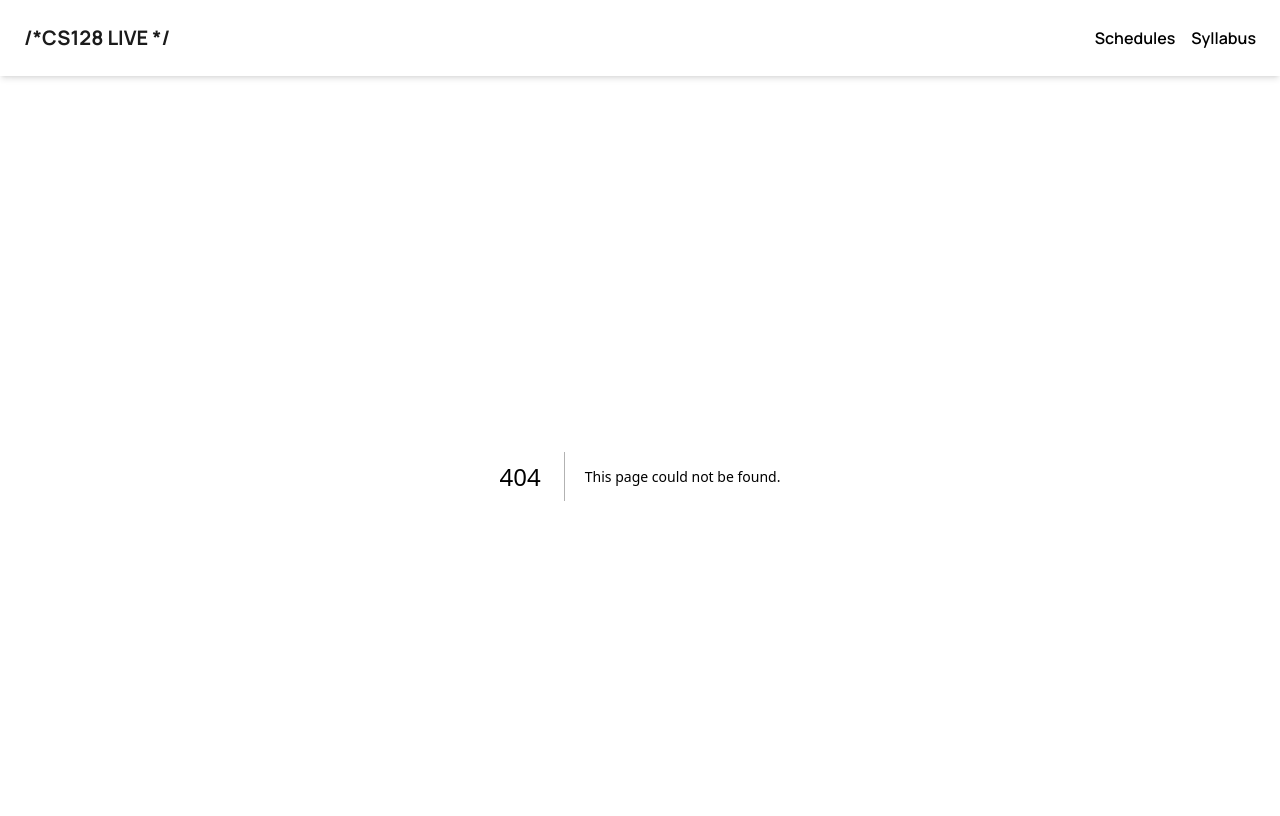
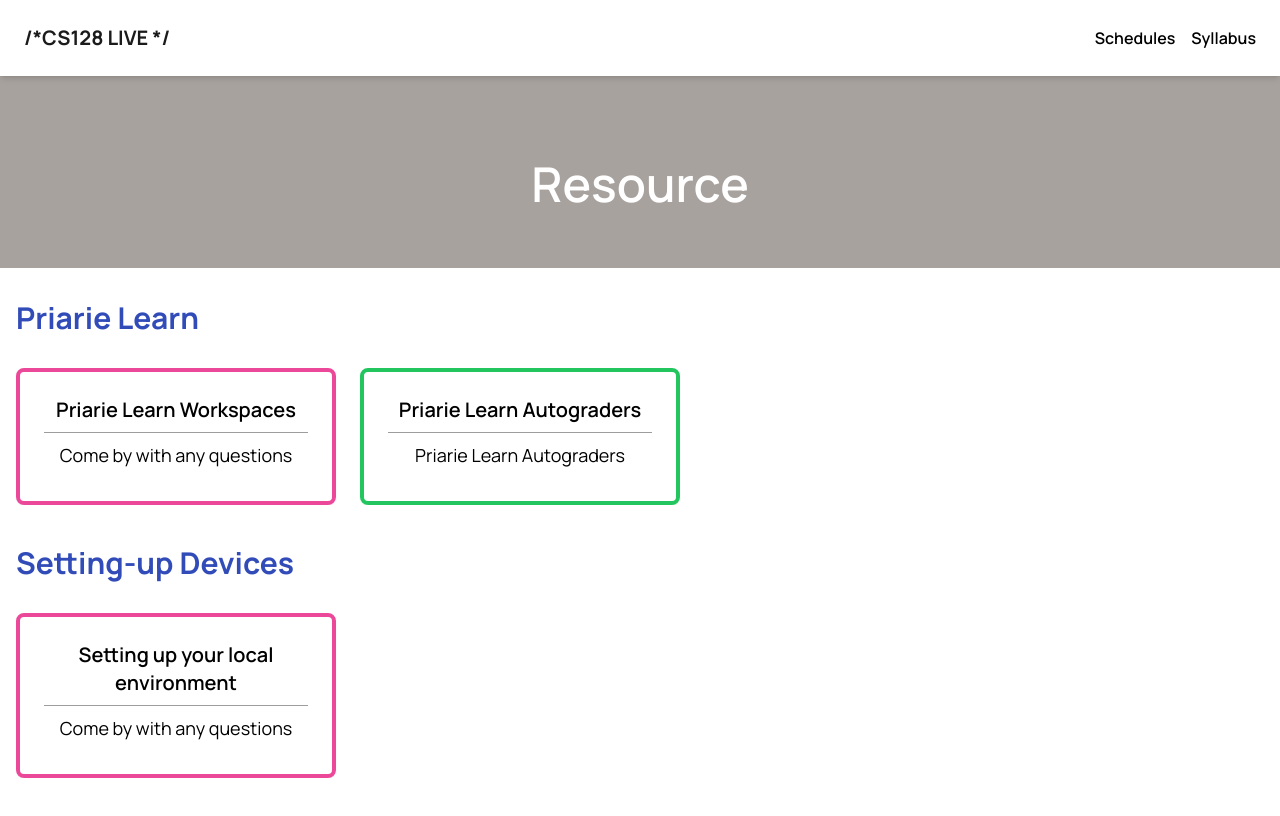
Before and after one commit to drschatz/cs-128-live-web, a Next.js app: page /resource in a window 1280 px wide. Before the commit this address had no page. Shown: the top 816 px of the page. Built offline with nearby package versions, Linux system fonts and the light colour scheme.

Commit message:
Resource page

```diff
--- /dev/null
+++ b/src/app/resource/page.js
@@ -0,0 +1,90 @@
+import Link from "next/link";
+
+const ResourcePage = () => {
+  return (
+    <div className="mb-20">
+      <div className="mb-8 text-center relative w-full h-[24vh] bg-stone-400">
+        <div className="w-full z-10 flex flex-col items-center justify-center absolute top-1/2 left-1/2 -translate-x-1/2 -translate-y-1/2">
+          <h1 className="inline-block mt-6 font-semibold capitalize text-light text-2xl md:text-3xl lg:text-5xl !leading-normal relative w-5/6">
+            Resource
+          </h1>
+        </div>
+        <div className="absolute top-0 left-0 right-0 bottom-0 h-full bg-amber/60 dark:bg-amber/40" />
+      </div>
+
+      <div className="container mx-auto px-4">
+        {/* Priarie Learn Section */}
+        <h1 className="text-3xl font-bold mb-8 text-accent" id="faq">
+          Priarie Learn
+        </h1>
+
+        <div className="mb-10 flex space-x-6 overflow-x-auto">
+          <Link
+            href="https://queue.illinois.edu/q/cs128"
+            target="_blank"
+            rel="noopener noreferrer"
+          >
+            <div className="border-4 border-pink-500 rounded-lg shadow-sm w-80 h-30 flex-shrink-0 hover:shadow-lg transition-shadow duration-300">
+              <div className="flex flex-col justify-center p-6">
+                <h3 className="text-xl font-semibold text-center">
+                  Priarie Learn Workspaces
+                </h3>
+                <hr className="border-gray/70 my-2" />
+                <h4 className="text-lg text-center mb-2">
+                  Come by with any questions
+                </h4>
+              </div>
+            </div>
+          </Link>
+
+          <Link
+            href="https://queue.illinois.edu/q/cs128"
+            target="_blank"
+            rel="noopener noreferrer"
+          >
+            <div className="border-4 border-green-500 rounded-lg shadow-sm w-80 h-30 flex-shrink-0 hover:shadow-lg transition-shadow duration-300">
+              <div className="flex flex-col justify-center p-6">
+                <h3 className="text-xl font-semibold text-center">
+                  Priarie Learn Autograders
+                </h3>
+                <hr className="border-gray/70 my-2" />
+                <h4 className="text-lg text-center mb-2">
+                  Priarie Learn Autograders
+                </h4>
+              </div>
+            </div>
+          </Link>
+        </div>
+
+        {/* Setting up Devices Section */}
+        <h1 className="text-3xl font-bold mb-8 text-accent" id="faq">
+          Setting-up Devices
+        </h1>
+
+        <div className="mb-10 flex space-x-6 overflow-x-auto">
+          <Link
+            href="https://queue.illinois.edu/q/cs128"
+            target="_blank"
+            rel="noopener noreferrer"
+          >
+            <div className="border-4 border-pink-500 rounded-lg shadow-sm w-80 h-30 flex-shrink-0 hover:shadow-lg transition-shadow duration-300">
+              <div className="flex flex-col justify-center p-6">
+                <h3 className="text-xl font-semibold text-center">
+                  Setting up your local environment
+                </h3>
+                <hr className="border-gray/70 my-2" />
+                <h4 className="text-lg text-center mb-2">
+                  Come by with any questions
+                </h4>
+              </div>
+            </div>
+          </Link>
+        </div>
+      </div>
+
+      <div className="hidden sm:block w-1/12"></div>
+    </div>
+  );
+};
+
+export default ResourcePage;
```
